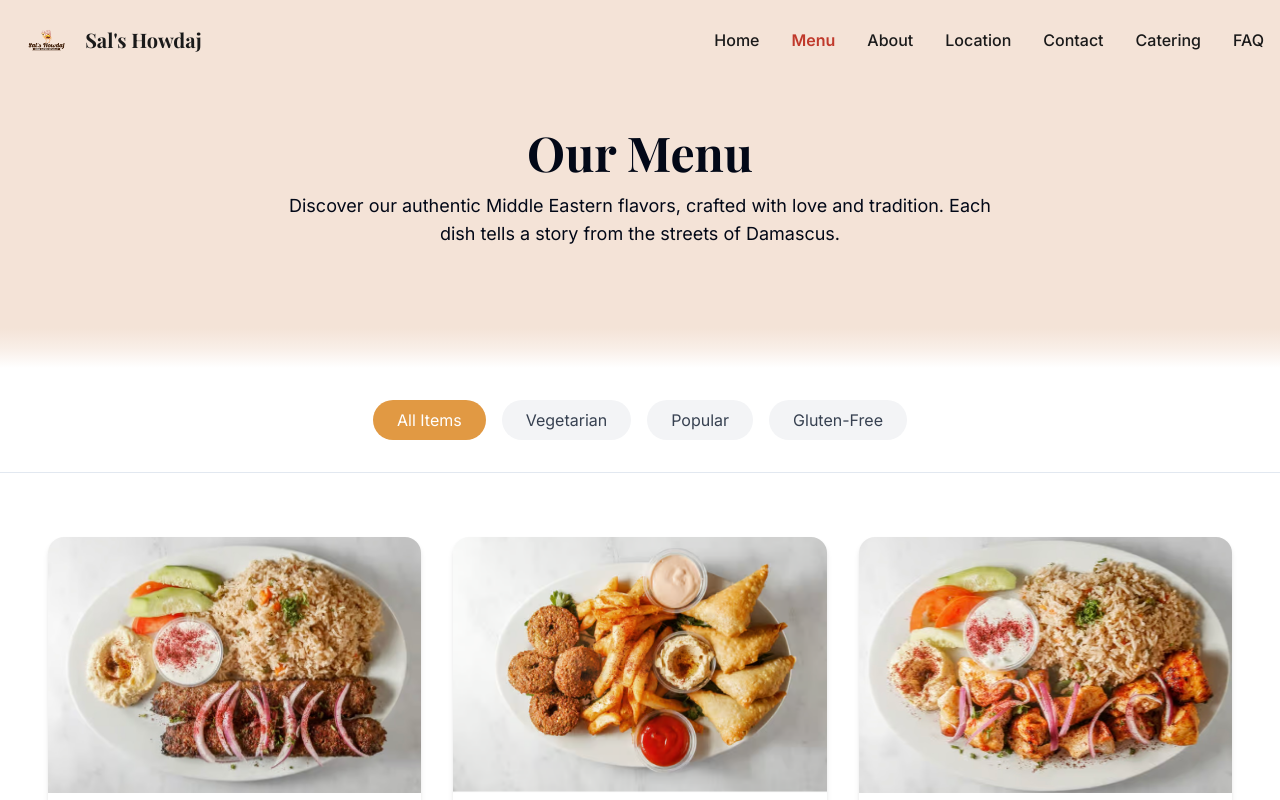
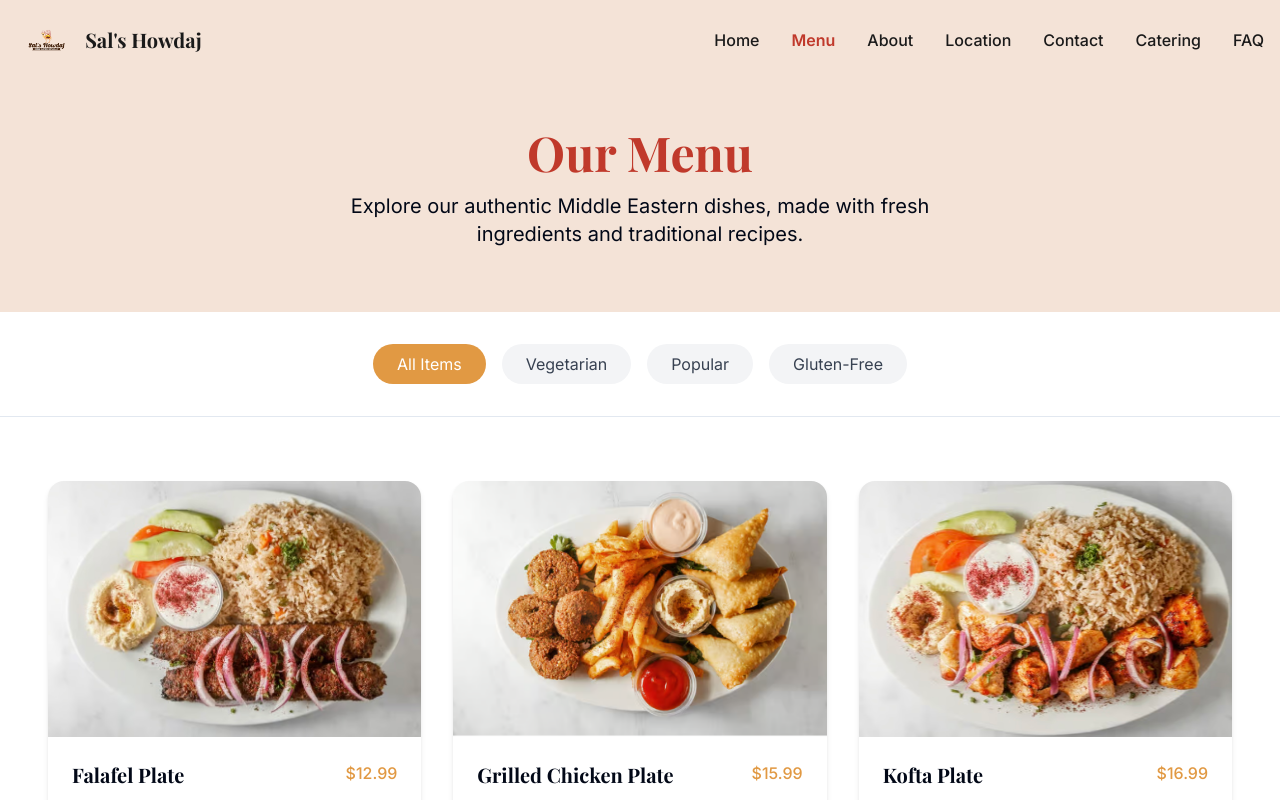
Before and after one commit to cole-nielson/sals-howdaj, a React (Vite) app: page /menu in a window 1280 px wide. Shown: the top 800 px of the page. Built offline with nearby package versions, Linux system fonts and the light colour scheme.

Commit message:
Update heading colors and map layout

```diff
--- a/src/components/SectionFade.tsx
+++ /dev/null
@@ -1,3 +0,0 @@
-export const SectionFade = () => (
-  <div className="h-10 w-full bg-gradient-to-b from-desert-tan via-desert-tan/60 to-white" />
-);
--- a/src/pages/About.tsx
+++ b/src/pages/About.tsx
@@ -1,5 +1,4 @@
 import React, { useEffect } from 'react';
-import { SectionFade } from '../components/SectionFade';
 
 // Simplified timeline data
 const timeline = [
@@ -60,12 +59,13 @@ const About = () => {
     <>
       {/* Header */}
       <section className="pt-32 pb-16 px-4 bg-desert-tan">
-        <div className="container mx-auto">
-          <h1 className="font-playfair text-4xl md:text-5xl font-bold text-center mb-4">Our Story</h1>
+        <div className="container mx-auto text-center">
+          <h1 className="font-playfair text-4xl md:text-5xl font-bold mb-4 text-brand-red">Our Story</h1>
+          <p className="text-xl max-w-2xl mx-auto">
+            Discover the journey behind Sal's Howdaj and our passion for authentic Middle Eastern cuisine.
+          </p>
         </div>
       </section>
-
-      <SectionFade />
 
       {/* Founder Story */}
       <section className="py-16 px-4">
--- a/src/pages/Catering.tsx
+++ b/src/pages/Catering.tsx
@@ -1,7 +1,6 @@
 import React from 'react';
 import EmailSignup from '@/components/EmailSignup';
 import { siteConfig } from '@/lib/siteConfig';
-import { SectionFade } from '../components/SectionFade';
 
 const Catering = () => {
   return (
@@ -9,15 +8,13 @@ const Catering = () => {
       {/* Hero Section */}
       <section className="pt-32 pb-16 px-4 relative bg-desert-tan">
         <div className="container mx-auto text-center">
-          <h1 className="font-playfair text-4xl md:text-5xl font-bold mb-4">Catering Services</h1>
+          <h1 className="font-playfair text-4xl md:text-5xl font-bold mb-4 text-brand-red">Catering Services</h1>
           <p className="text-xl max-w-2xl mx-auto">
             Bring the authentic flavors of Sal's Howdaj to your next event.
             From intimate gatherings to large celebrations.
           </p>
         </div>
       </section>
-
-      <SectionFade />
 
       {/* Main Content */}
       <section className="py-16 px-4">
--- a/src/pages/Contact.tsx
+++ b/src/pages/Contact.tsx
@@ -2,7 +2,6 @@ import React from 'react';
 import { Phone, MapPin, Instagram, Facebook, Youtube } from 'lucide-react';
 import ContactForm from '@/components/ContactForm';
 import { siteConfig } from '@/lib/siteConfig';
-import { SectionFade } from '../components/SectionFade';
 
 const Contact = () => {
   return (
@@ -10,15 +9,12 @@ const Contact = () => {
       {/* Header */}
       <section className="pt-32 pb-16 px-4 bg-desert-tan">
         <div className="container mx-auto text-center">
-          <h1 className="font-playfair text-4xl md:text-5xl font-bold mb-4">Get in Touch</h1>
+          <h1 className="font-playfair text-4xl md:text-5xl font-bold mb-4 text-brand-red">Get in Touch</h1>
           <p className="text-xl max-w-2xl mx-auto">
-            Have questions or feedback? We'd love to hear from you.
-            Fill out the form below or contact us directly.
+            Have questions, feedback, or want to discuss catering? We'd love to hear from you.
           </p>
         </div>
       </section>
-
-      <SectionFade />
 
       {/* Contact Section */}
       <section className="py-16 px-4">
--- a/src/pages/Faq.tsx
+++ b/src/pages/Faq.tsx
@@ -5,7 +5,6 @@ import {
   AccordionItem,
   AccordionTrigger,
 } from "@/components/ui/accordion";
-import { SectionFade } from '../components/SectionFade';
 
 const faqData = [
   {
@@ -65,14 +64,12 @@ const FAQ = () => {
       {/* Header */}
       <section className="pt-32 pb-16 px-4 bg-desert-tan">
         <div className="container mx-auto text-center">
-          <h1 className="font-playfair text-4xl md:text-5xl font-bold mb-4">Frequently Asked Questions</h1>
+          <h1 className="font-playfair text-4xl md:text-5xl font-bold mb-4 text-brand-red">Frequently Asked Questions</h1>
           <p className="text-xl max-w-2xl mx-auto">
-            Find answers to common questions about Sal's Howdaj, our food, services, and more.
+            Find answers to common questions about our food, services, and policies.
           </p>
         </div>
       </section>
-
-      <SectionFade />
 
       {/* FAQ Section */}
       <section className="py-16 px-4">
--- a/src/pages/Location.tsx
+++ b/src/pages/Location.tsx
@@ -1,6 +1,5 @@
 import React from 'react';
 import { siteConfig } from '@/lib/siteConfig';
-import { SectionFade } from '../components/SectionFade';
 
 const Location = () => {
   return (
@@ -8,7 +7,7 @@ const Location = () => {
       {/* Header */}
       <section className="pt-32 pb-16 px-4 bg-desert-tan">
         <div className="container mx-auto text-center">
-          <h1 className="font-playfair text-4xl md:text-5xl font-bold mb-4">Find Our Food Truck</h1>
+          <h1 className="font-playfair text-4xl md:text-5xl font-bold mb-4 text-brand-red">Find Our Food Truck</h1>
           <p className="text-xl max-w-2xl mx-auto">
             We move around Boise to serve you the best Middle Eastern cuisine wherever you are.
             Check our current location and weekly schedule.
@@ -16,13 +15,11 @@ const Location = () => {
         </div>
       </section>
 
-      <SectionFade />
-
       {/* Map Section */}
       <section className="py-16 px-4">
-        <div className="container mx-auto grid grid-cols-1 lg:grid-cols-3 gap-8">
-          <div className="lg:col-span-2">
-            <div className="rounded-2xl overflow-hidden shadow-lg h-96">
+        <div className="container mx-auto grid grid-cols-1 lg:grid-cols-2 gap-8">
+          <div>
+            <div className="rounded-2xl overflow-hidden shadow-lg w-full h-80 md:h-[28rem] lg:h-[32rem]">
               <iframe
                 id="howdaj-map"
                 src={`https://www.google.com/maps/embed/v1/place?key=${import.meta.env.VITE_GOOGLE_MAPS_KEY}&q=${encodeURIComponent(siteConfig.location.address)}`}
--- a/src/pages/Menu.tsx
+++ b/src/pages/Menu.tsx
@@ -1,7 +1,6 @@
 import React, { useState, useEffect } from 'react';
 import MenuCard from '@/components/MenuCard';
 import { menuData, menuCategories } from '@/lib/menu';
-import { SectionFade } from '../components/SectionFade';
 
 const Menu = () => {
   const [activeCategory, setActiveCategory] = useState('all');
@@ -22,17 +21,14 @@ const Menu = () => {
   return (
     <>
       {/* Menu Header */}
-      <section className="pt-32 pb-12 px-4 bg-desert-tan">
-        <div className="container mx-auto text-center max-w-3xl">
-          <h1 className="font-playfair text-4xl md:text-5xl font-bold mb-4">Our Menu</h1>
-          <p className="text-lg mb-8">
-            Discover our authentic Middle Eastern flavors, crafted with love and tradition.
-            Each dish tells a story from the streets of Damascus.
+      <section className="pt-32 pb-16 px-4 bg-desert-tan">
+        <div className="container mx-auto text-center">
+          <h1 className="font-playfair text-4xl md:text-5xl font-bold mb-4 text-brand-red">Our Menu</h1>
+          <p className="text-xl max-w-2xl mx-auto">
+            Explore our authentic Middle Eastern dishes, made with fresh ingredients and traditional recipes.
           </p>
         </div>
       </section>
-
-      <SectionFade />
 
       {/* Category Filter */}
       <section className="py-8 px-4 bg-desert-white border-b">
```
Also changed, not shown: 1 other file (tests, documents, lock files or other folders).
